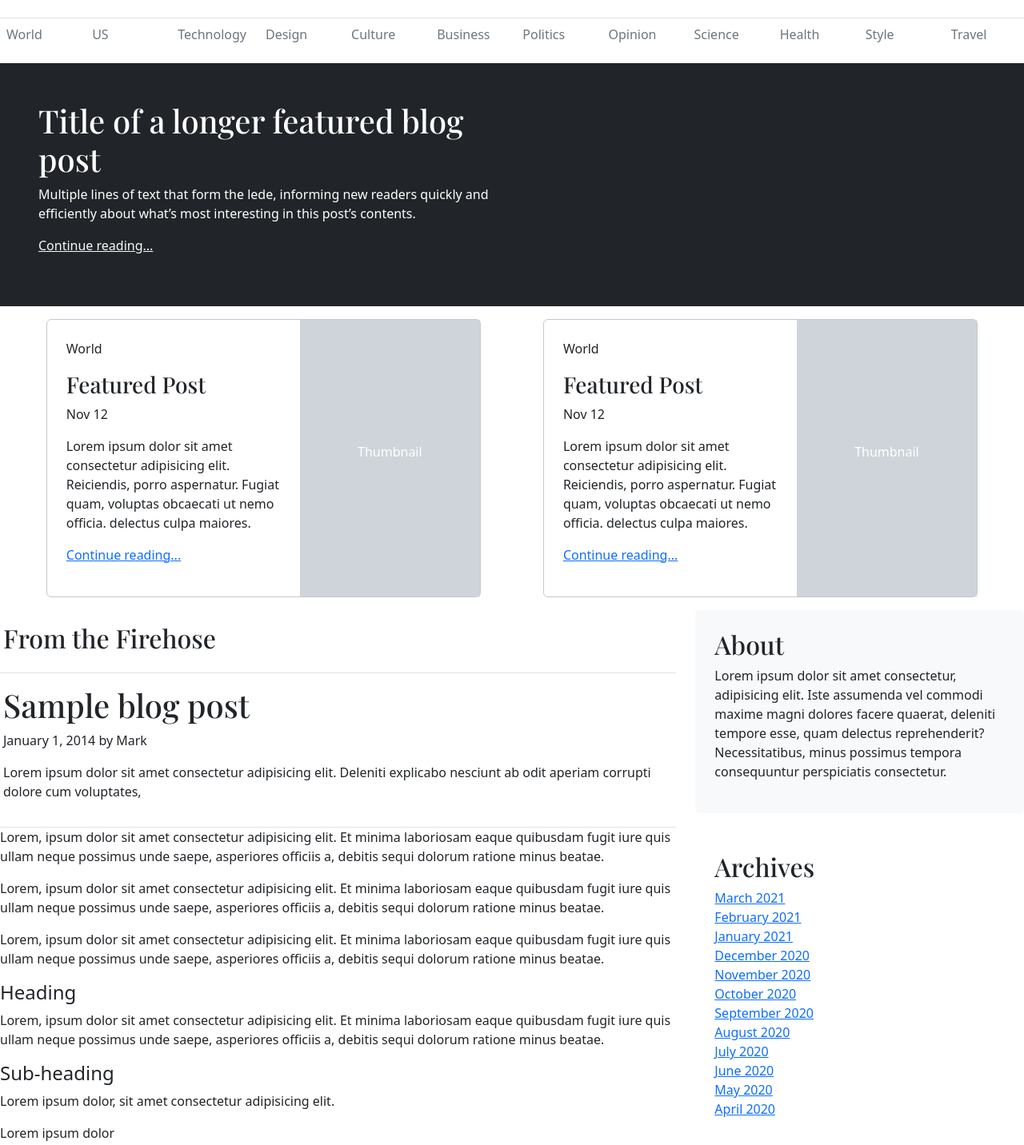
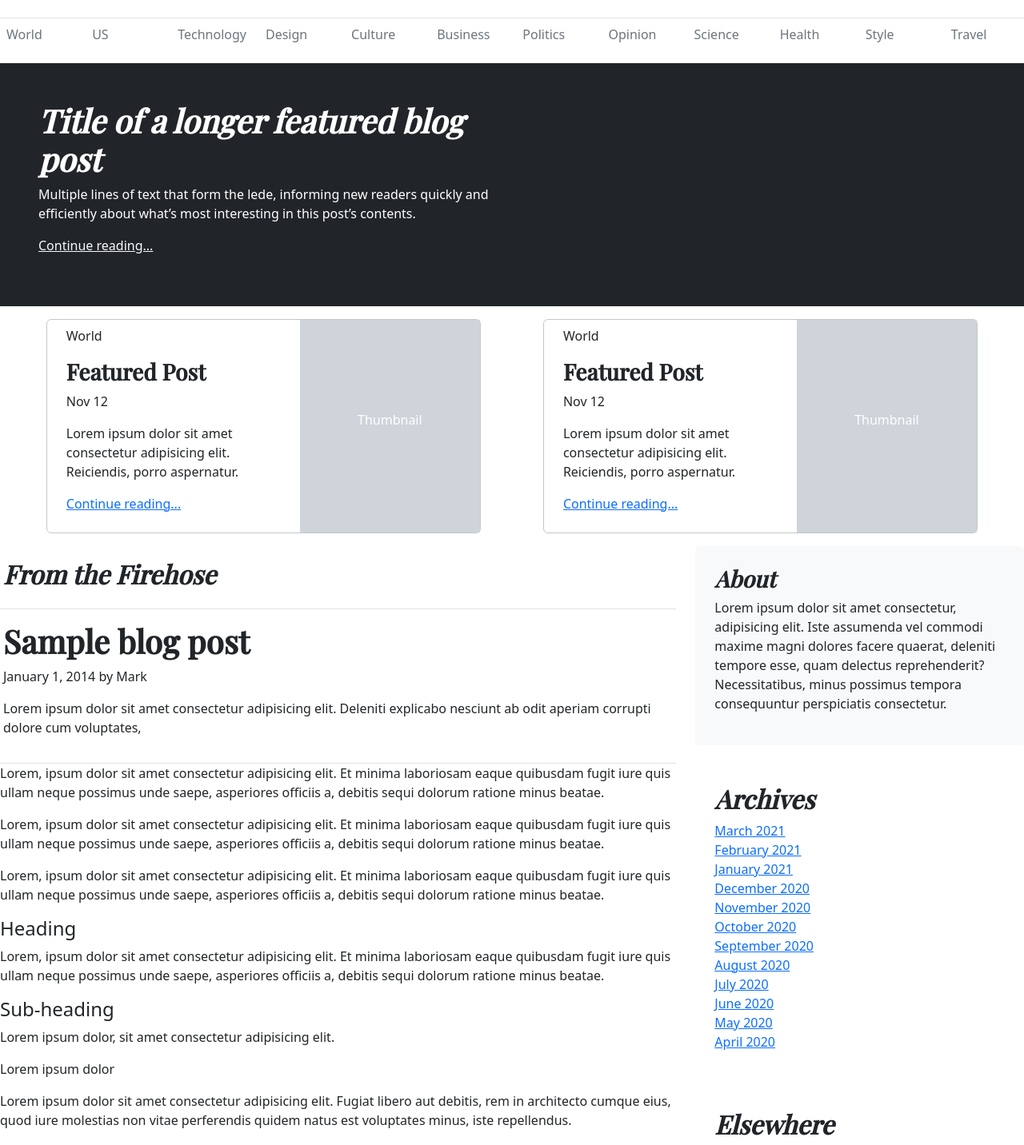
Before and after one commit to SwapnilPatil2607/agaetis-blog, a React (Vite) app: page / in a window 1280 px wide. Shown: the part 67-1499 px from the top of the page at 80% size. Built offline with nearby package versions, Linux system fonts and the light colour scheme.

Commit message:
style: font style updated in whole page

```diff
--- a/src/index.css
+++ b/src/index.css
@@ -5,17 +5,10 @@ body {
   margin: 0;
 }
 
-h1 {
-  font-family: 'Archivo Black', sans-serif;
-  font-family: 'Playfair Display', serif;
-}
-
-h2 {
-  font-family: 'Archivo Black', sans-serif;
-  font-family: 'Playfair Display', serif;
-}
-
+h1,
+h2,
 h3 {
   font-family: 'Archivo Black', sans-serif;
   font-family: 'Playfair Display', serif;
+  font-weight: 900;
 }
--- a/src/pages/blog-page/components/AdditionInformation.jsx
+++ b/src/pages/blog-page/components/AdditionInformation.jsx
@@ -2,7 +2,7 @@ const AdditionInformation = () => {
   return (
     <div className="d-flex flex-column gap-4">
       <div className="bg-light rounded col-md-12 col-sm-6 p-4">
-        <h2>About</h2>
+        <h3 className="fst-italic">About</h3>
         <p>
           Lorem ipsum dolor sit amet consectetur, adipisicing elit. Iste
           assumenda vel commodi maxime magni dolores facere quaerat, deleniti
@@ -12,7 +12,7 @@ const AdditionInformation = () => {
       </div>
 
       <div className="p-4">
-        <h2>Archives</h2>
+        <h2 className="fst-italic"> Archives</h2>
         <div className="d-flex flex-column">
           <a href="#"> March 2021</a>
           <a href="#">February 2021</a>
@@ -30,7 +30,7 @@ const AdditionInformation = () => {
       </div>
 
       <div className="p-4">
-        <h2>Elsewhere</h2>
+        <h2 className="fst-italic">Elsewhere</h2>
         <div className="d-flex flex-column">
           <a href="#">GitHub</a>
           <a href="#">Twitter</a>
--- a/src/pages/blog-page/components/BannerSection.jsx
+++ b/src/pages/blog-page/components/BannerSection.jsx
@@ -2,7 +2,9 @@ const BannerSection = () => {
   return (
     <div className="row bg-dark text-white p-4 p-md-5 rounded">
       <div className="col-6">
-        <h1>Title of a longer featured blog post</h1>
+        <h1 className="fst-italic fw-bolder">
+          Title of a longer featured blog post
+        </h1>
         <p>
           Multiple lines of text that form the lede, informing new readers
           quickly and efficiently about what’s most interesting in this post’s
--- a/src/pages/blog-page/components/BlogSection.jsx
+++ b/src/pages/blog-page/components/BlogSection.jsx
@@ -5,7 +5,7 @@ const BlogSection = () => {
   return (
     <div>
       <div className="border border-bottom-1 border-top-0  border-end-0 border-start-0 py-3 px-1">
-        <h2>From the Firehose</h2>
+        <h2 className="fst-italic">From the Firehose</h2>
       </div>
 
       <div className="border border-bottom-1 border-top-0  border-end-0 border-start-0 py-3 px-1">
--- a/src/pages/blog-page/components/Card.jsx
+++ b/src/pages/blog-page/components/Card.jsx
@@ -1,14 +1,13 @@
 const Card = () => {
   return (
     <div className="row border border-secondary-subtle rounded">
-      <div className="col-7 p-4">
+      <div className="col-7 px-4 py-2">
         <p>World</p>
         <h3>Featured Post</h3>
         <p>Nov 12</p>
         <p>
           Lorem ipsum dolor sit amet consectetur adipisicing elit. Reiciendis,
-          porro aspernatur. Fugiat quam, voluptas obcaecati ut nemo officia.
-          delectus culpa maiores.
+          porro aspernatur.
         </p>
         <p>
           <a href="#" className="">
```
